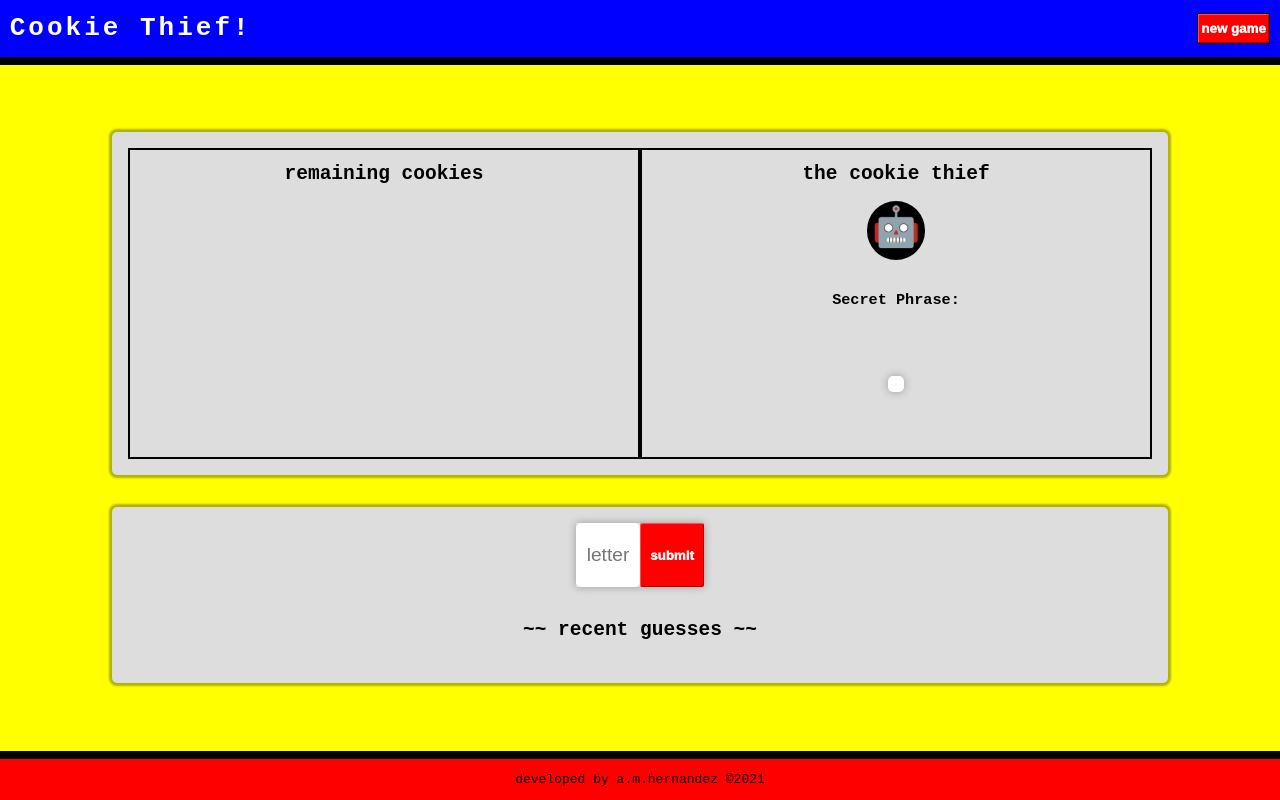
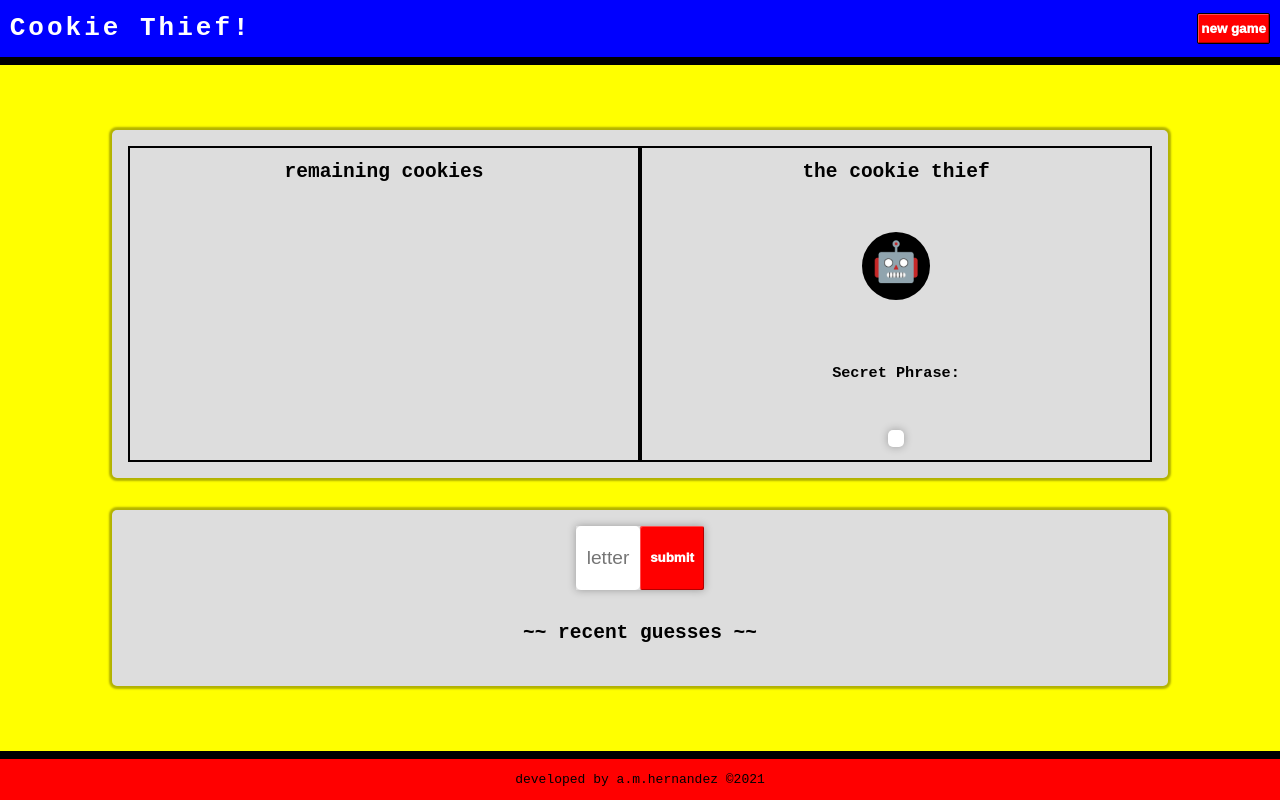
Before and after one commit to am-hernandez/cookieThief, a plain HTML site: page index.html in a window 1280 px wide. Drawn offline with Linux system fonts and the light colour scheme.

Commit message:
added img dir, favicon

```diff
--- a/index.html
+++ b/index.html
@@ -5,6 +5,7 @@
     <meta name="viewport" content="width=device-width, initial-scale=1.0" />
     <meta http-equiv="X-UA-Compatible" content="ie=edge" />
     <title>Cookie Thief!</title>
+    <link rel="icon" type="image/png" href="img/robot.png" />
     <link rel="stylesheet" href="main.css" />
   </head>
   <body>
--- a/main.css
+++ b/main.css
@@ -110,12 +110,12 @@ h1 {
 }
 
 #robot p {
-  width: 1.5em;
-  height: 1.5em;
+  width: 1.75em;
+  height: 1.75em;
   margin: 1rem auto;
-  border-radius: 30px;
+  border-radius: 50px;
   font-size: 3em;
-  line-height: 1.5em;
+  line-height: 1.7em;
   background-color: #000;
 }
 
@@ -125,8 +125,7 @@ h1 {
 
 #secretPhrase {
   width: fit-content;
-  /* max-height: 1rem; */
-  margin: auto;
+  margin: 0 auto;
   border-radius: 5px;
   padding: 0.5em;
   background-color: #fff;
```
Also changed, not shown: img/robot.png (added).
